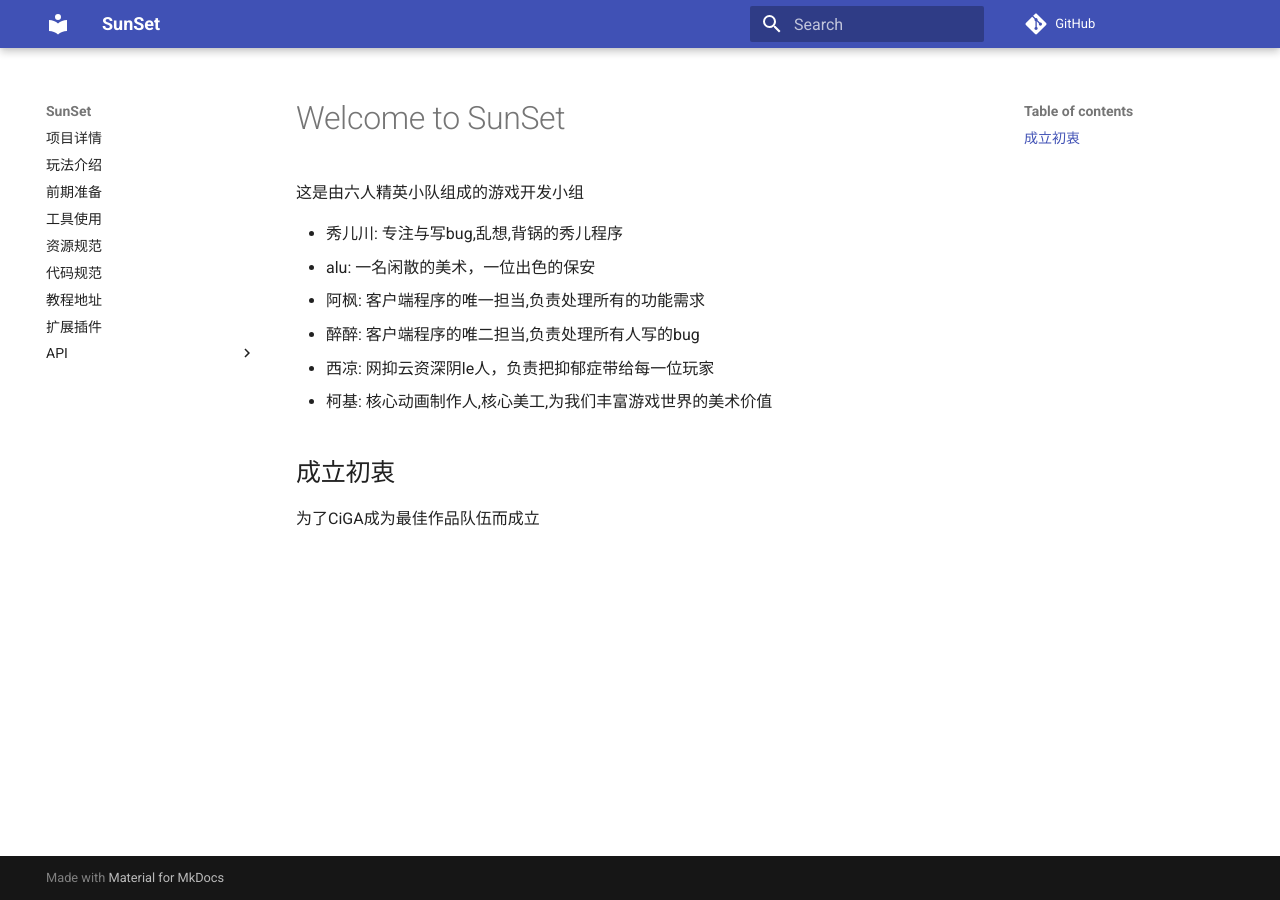
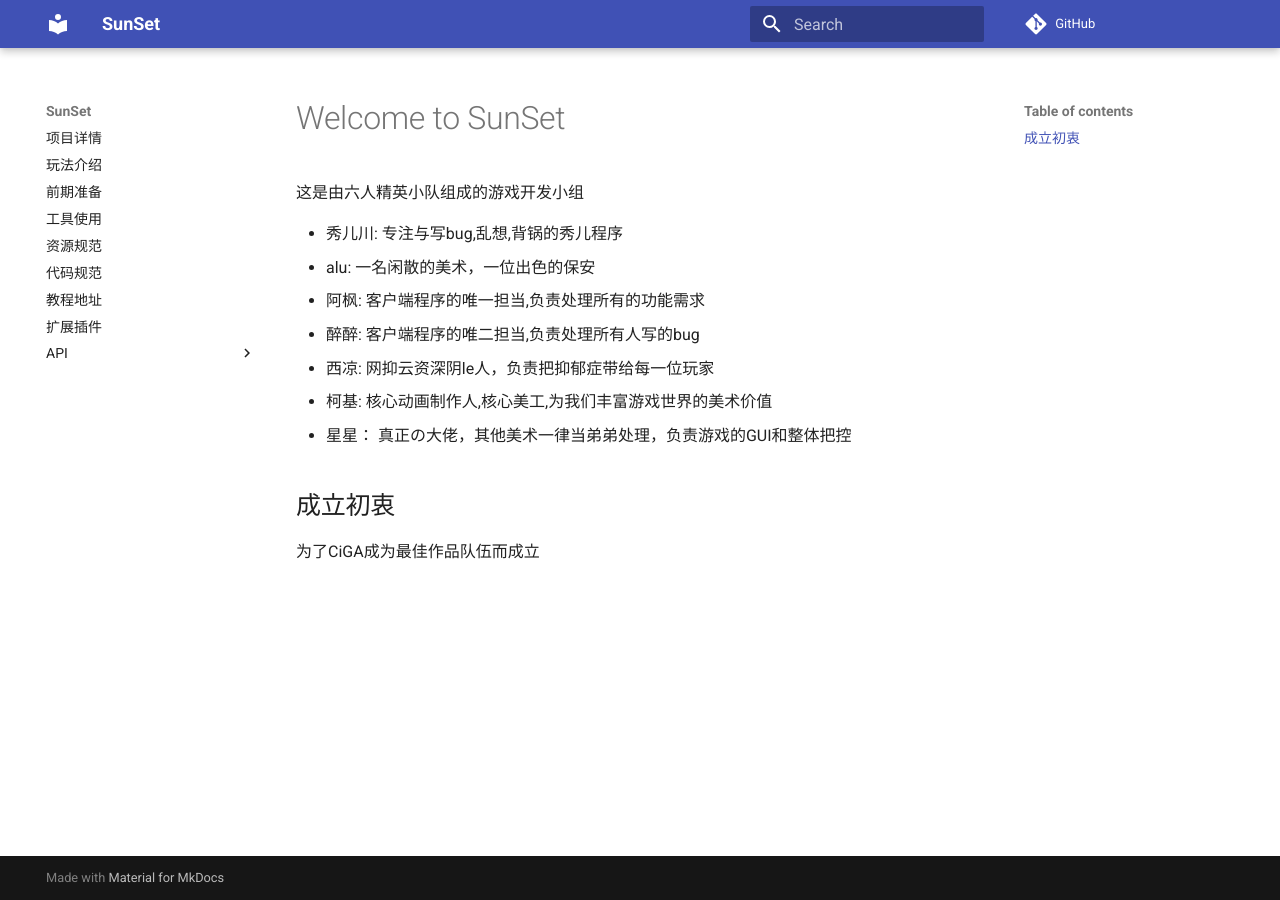
Before and after one commit to vmjcv/sunset, an MkDocs documentation site: the page built from docs/index.md, in a window 1280 px wide. Built offline with MkDocs 1.6.1 and Material for MkDocs 9.7.7, drawn with Linux system fonts in a browser that asks for light colours; comment, search, counter and statistics services are not loaded; old or Windows-style settings are respelled for this version of MkDocs.

Commit message:
Update index.md

```diff
--- a/docs/index.md
+++ b/docs/index.md
@@ -14,7 +14,8 @@
 	网抑云资深阴le人，负责把抑郁症带给每一位玩家
 - 柯基:
 	核心动画制作人,核心美工,为我们丰富游戏世界的美术价值
-
+- 星星：
+        真正の大佬，其他美术一律当弟弟处理，负责游戏的GUI和整体把控
 ## 成立初衷
 
 为了CiGA成为最佳作品队伍而成立
```
